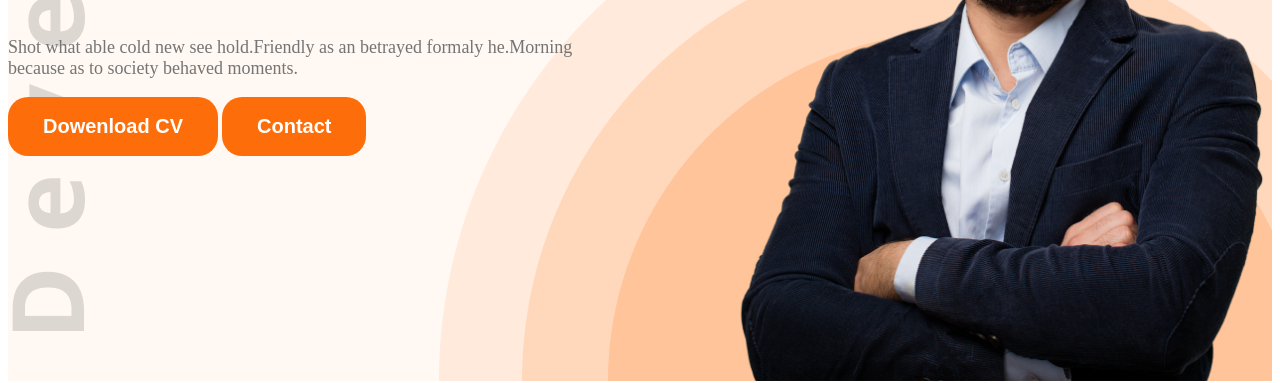
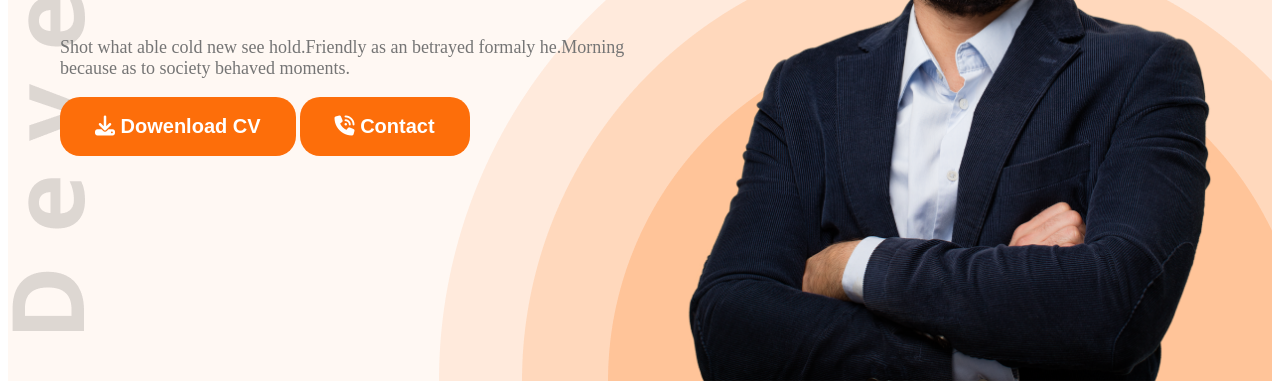
Before and after one commit to MdShariyar56/web-dev-portfolio, a plain HTML site: page index.html in a window 1280 px wide. Shown: the part 440-823 px from the top of the page. Drawn offline with Linux system fonts and the light colour scheme.

Commit message:
added font awesome

```diff
--- a/index.html
+++ b/index.html
@@ -5,6 +5,7 @@
     <meta name="viewport" content="width=device-width, initial-scale=1.0">
     <title>web developer portfolio</title>
     <link rel="stylesheet" href="./styles/portfolio.css">
+    <script src="https://kit.fontawesome.com/8d57e7c190.js" crossorigin="anonymous"></script>
 </head>
 <body>
     <header class="header secondary-bg">
@@ -24,8 +25,8 @@
                 <p class="banner-discription section-description">
                     Shot what able cold new see hold.Friendly as an betrayed formaly he.Morning because as to society behaved moments.
                 </p>
-                <button class="btn-pri">Dowenload CV</button>
-                <button class="btn-pri">Contact</button>
+                <button class="btn-pri"><i class="fa-solid fa-download"></i> Dowenload CV</button>
+                <button class="btn-pri"><i class="fa-solid fa-phone-volume"></i> Contact</button>
             </div>
             <img class="profile-pic" src="./images/hardy.png" alt="">
         </div>
@@ -189,7 +190,7 @@
                 </div>
             </div>
             <div class="text-center">
-                <button class="btn-pri section-btn-cv">Dowenload CV</button>
+                <button class="btn-pri section-btn-cv"><i class="fa-solid fa-download"></i> Dowenload CV</button>
             </div>
 
          </sectoin>
--- a/styles/portfolio.css
+++ b/styles/portfolio.css
@@ -60,7 +60,7 @@ nav li a {
 /* Banner styles */
 .banner{
     display: flex;
-    justify-content: space-between;
+    justify-content: center;
     margin: 0 35px 0 23opx
     ;
 }
```
